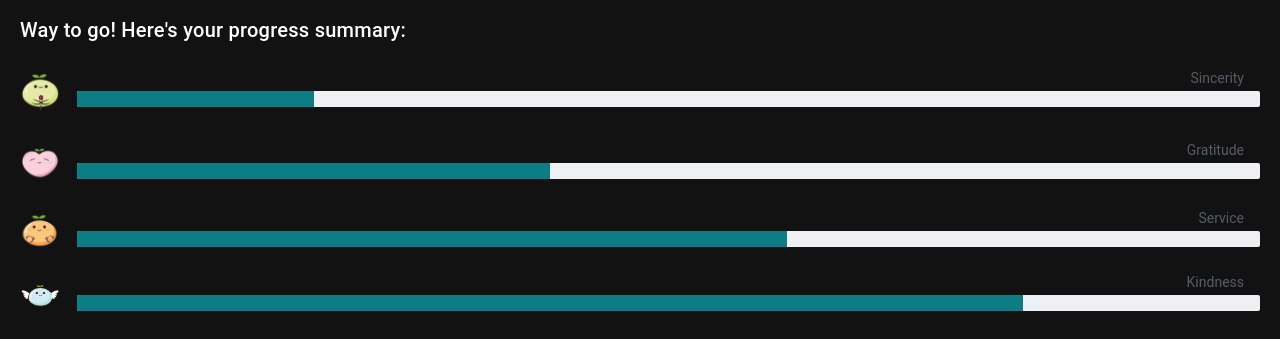
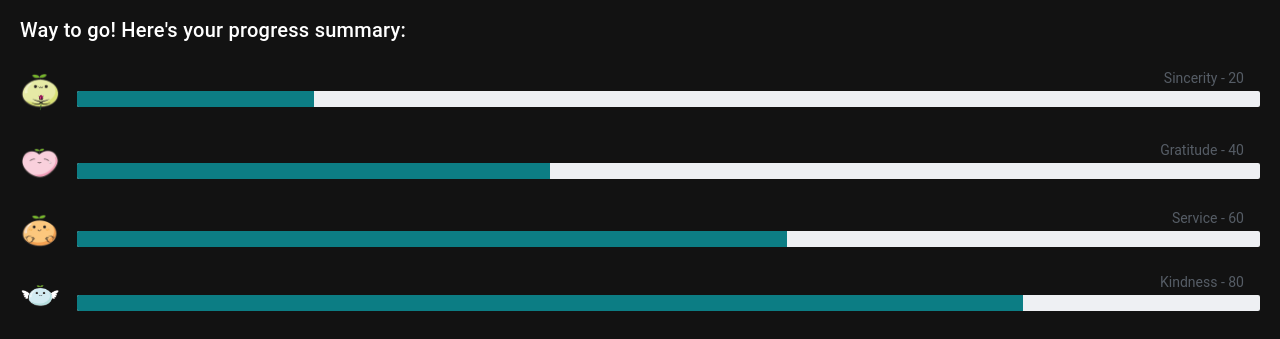
Before and after one commit to cfg2020apac/team-3, a React (Create React App) app in the folder ionic/BWSApp/: page /tabs/mainDashboard in a window 1280 px wide. Shown: the part 133-472 px from the top of the page. Built offline with nearby package versions, Linux system fonts and the light colour scheme; no server answers.

Commit message:
Show point value in progress summary bars

```diff
--- a/ionic/BWSApp/src/pages/MainDashboard.tsx
+++ b/ionic/BWSApp/src/pages/MainDashboard.tsx
@@ -46,7 +46,7 @@ const MainDashboard: React.FC = () => {
           <MascotImageWrapper src={mascotImagePath} width={40}></MascotImageWrapper>
         </span>
         <ProgressBarSpan>
-          <ProgressBarLabel>{label}</ProgressBarLabel>
+    <ProgressBarLabel>{label} - {value}</ProgressBarLabel>
           <ProgressBar theme={{ filledAmount: value }}></ProgressBar>
         </ProgressBarSpan>
       </ProgressBarWrapper>
```
